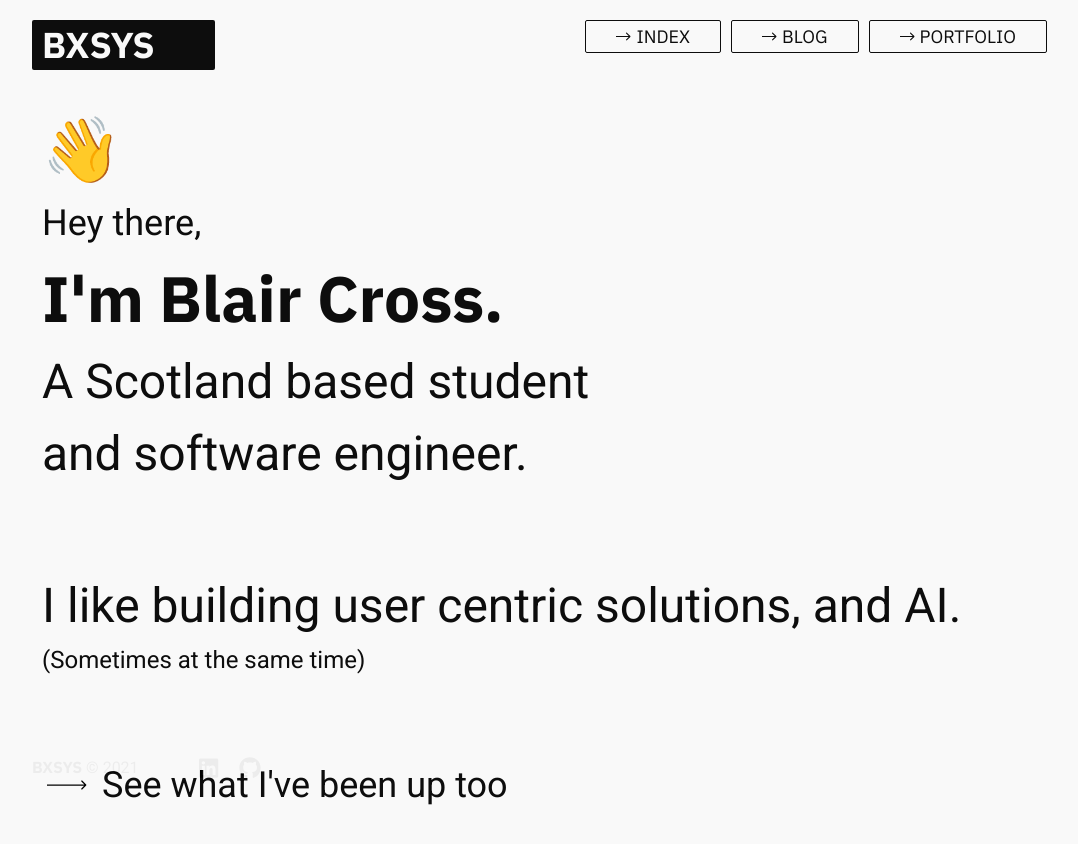
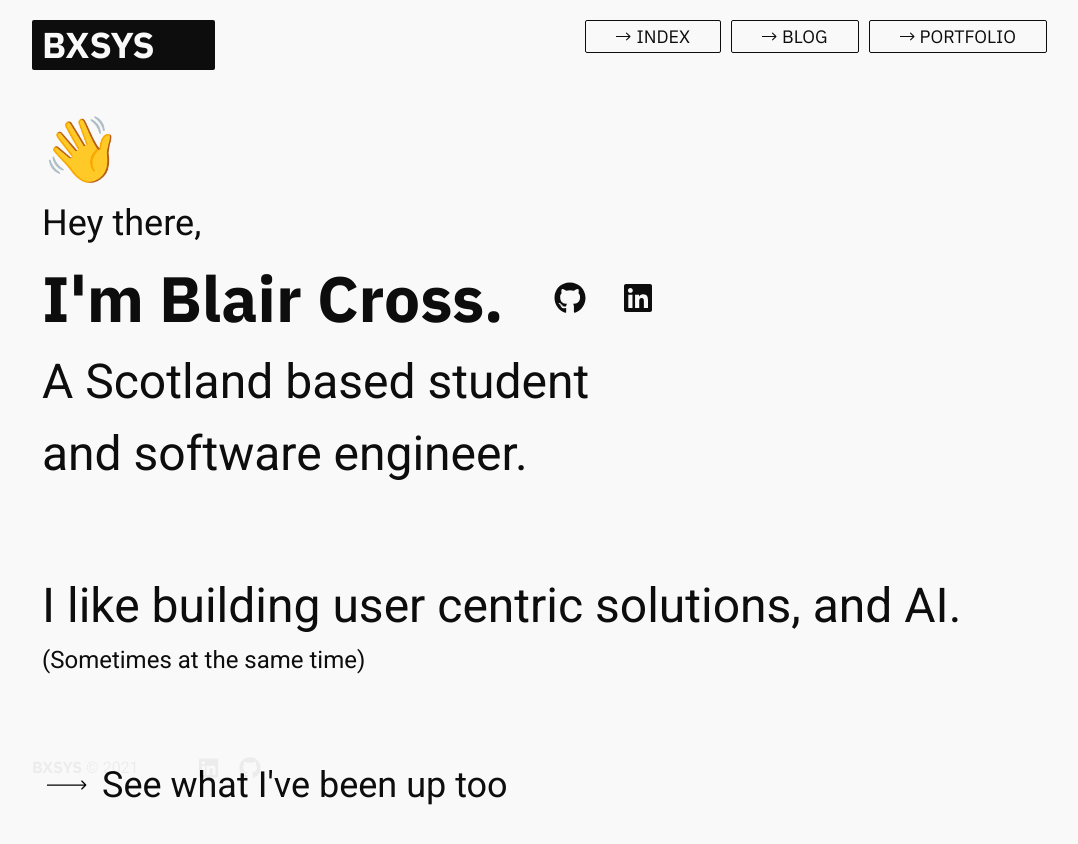
Before and after one commit to geist-2501/bxsys-website, a Next.js app: page / in a window 1280 px wide. Shown: the top 844 px of the page, without its empty margins (98-1176 px from the left). Built offline with nearby package versions, Linux system fonts and the light colour scheme.

Commit message:
Minor fixes.

```diff
--- a/src/components/mediaLink/MediaLink.comp.jsx
+++ b/src/components/mediaLink/MediaLink.comp.jsx
@@ -3,18 +3,22 @@ import styles from './MediaLink.module.scss';
 import Link from 'next/link';
 import { FontAwesomeIcon } from "@fortawesome/react-fontawesome";
 import { faLinkedin, faGithub } from "@fortawesome/free-brands-svg-icons";
+import classes from "../../utils/classes";
 
-const MediaLink = ({src, href}) => {
+const MediaLink = ({src, size, href}) => {
+
+  const sizeClass = size ? styles[size] : ''
+
   return (
     <Link href={href}>
-      <a href={href} className={styles.link}>
+      <a href={href} className={classes(styles.link, sizeClass)} target='_blank' >
         <FontAwesomeIcon icon={src} />
       </a>
     </Link>
   );
 };
 
-export const LinkedInLink = () => <MediaLink src={faLinkedin} href="https://www.linkedin.com/in/blair-cross/" />
-export const GithubLink = () => <MediaLink src={faGithub} href="https://github.com/geist-2501" />
+export const LinkedInLink = (props) => <MediaLink src={faLinkedin} href="https://www.linkedin.com/in/blair-cross/" {...props} />
+export const GithubLink = (props) => <MediaLink src={faGithub} href="https://github.com/geist-2501" {...props} />
 
 export default MediaLink;
--- a/src/components/mediaLink/MediaLink.module.scss
+++ b/src/components/mediaLink/MediaLink.module.scss
@@ -6,4 +6,10 @@
   margin: 0 10px;
   font-size: 22px;
   color: $bxsys-black;
+
+  &.large {
+    font-size: 32px;
+    width: 30px;
+    margin: 0 20px;
+  }
 }
--- a/src/views/index/Index.module.scss
+++ b/src/views/index/Index.module.scss
@@ -5,3 +5,13 @@
 .interests {
   margin-bottom: 80px;
 }
+
+.name_tag {
+  display: flex;
+  flex-direction: row;
+  align-items: center;
+
+  .name_tag_title {
+    margin-right: 30px;
+  }
+}
--- a/src/views/index/Index.page.jsx
+++ b/src/views/index/Index.page.jsx
@@ -5,16 +5,23 @@ import Section from "../../components/section/Section.comp";
 import Container from "../../components/container/Container.comp";
 import Column from "../../components/column/Column.comp";
 import Button from "../../components/button/Button.comp";
+import {GithubLink, LinkedInLink} from "../../components/mediaLink/MediaLink.comp";
 
 const IndexPage = () => {
   return (
     <Page meta={{name: "Index | BXSYS", desc: "Beep boop"}} margin={'none'}>
       <Section type="hero">
         <Container>
-          <Column to={4} className={styles.occupation}>
+          <Column>
             <h1>👋</h1>
             <h3>Hey there,</h3>
-            <h1>I'm Blair Cross.</h1>
+            <div className={styles.name_tag}>
+              <h1 className={styles.name_tag_title}>I'm Blair Cross. </h1>
+              <GithubLink size='large' />
+              <LinkedInLink size='large' />
+            </div>
+          </Column>
+          <Column to={4} className={styles.occupation}>
             <h2>A Scotland based student and software engineer.</h2>
           </Column>
           <Column className={styles.interests}>
```
